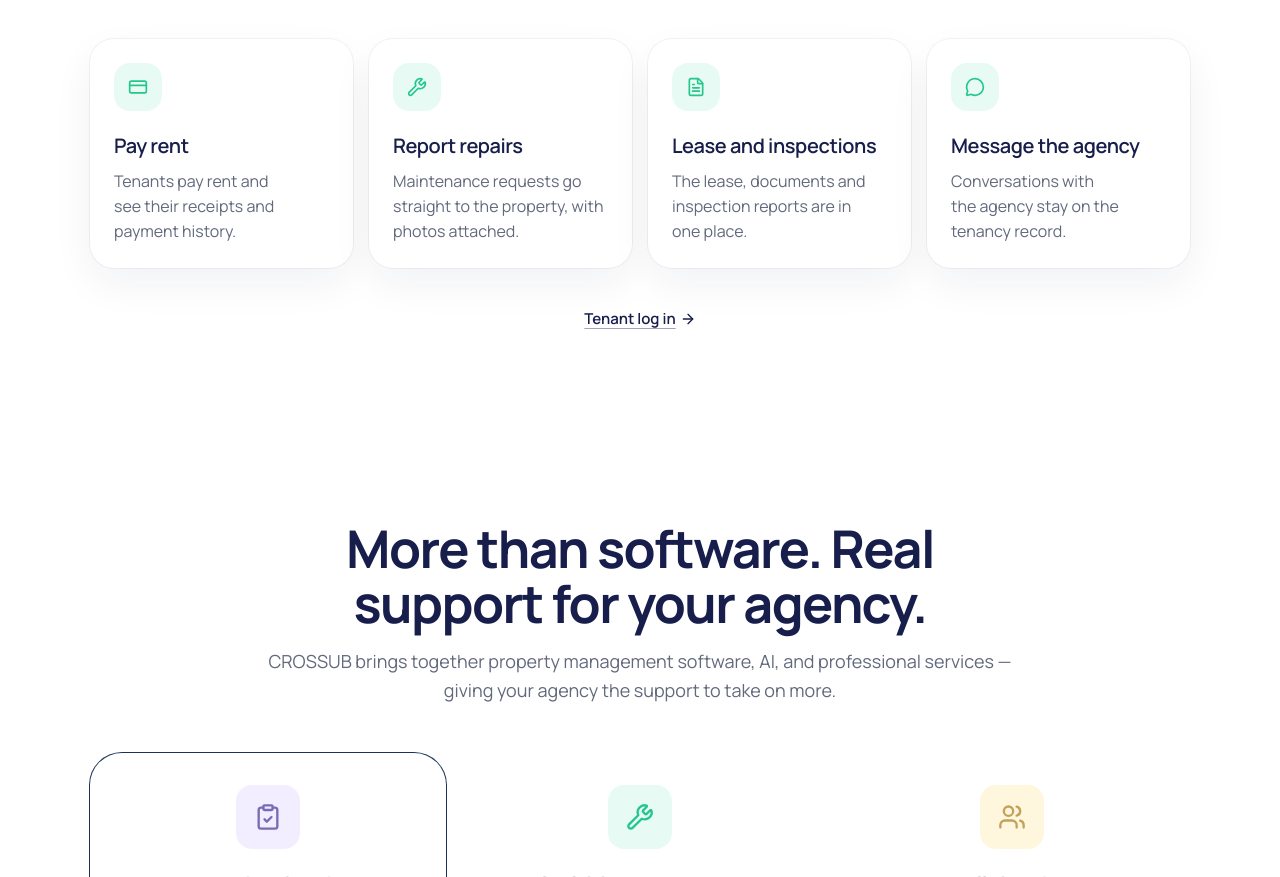
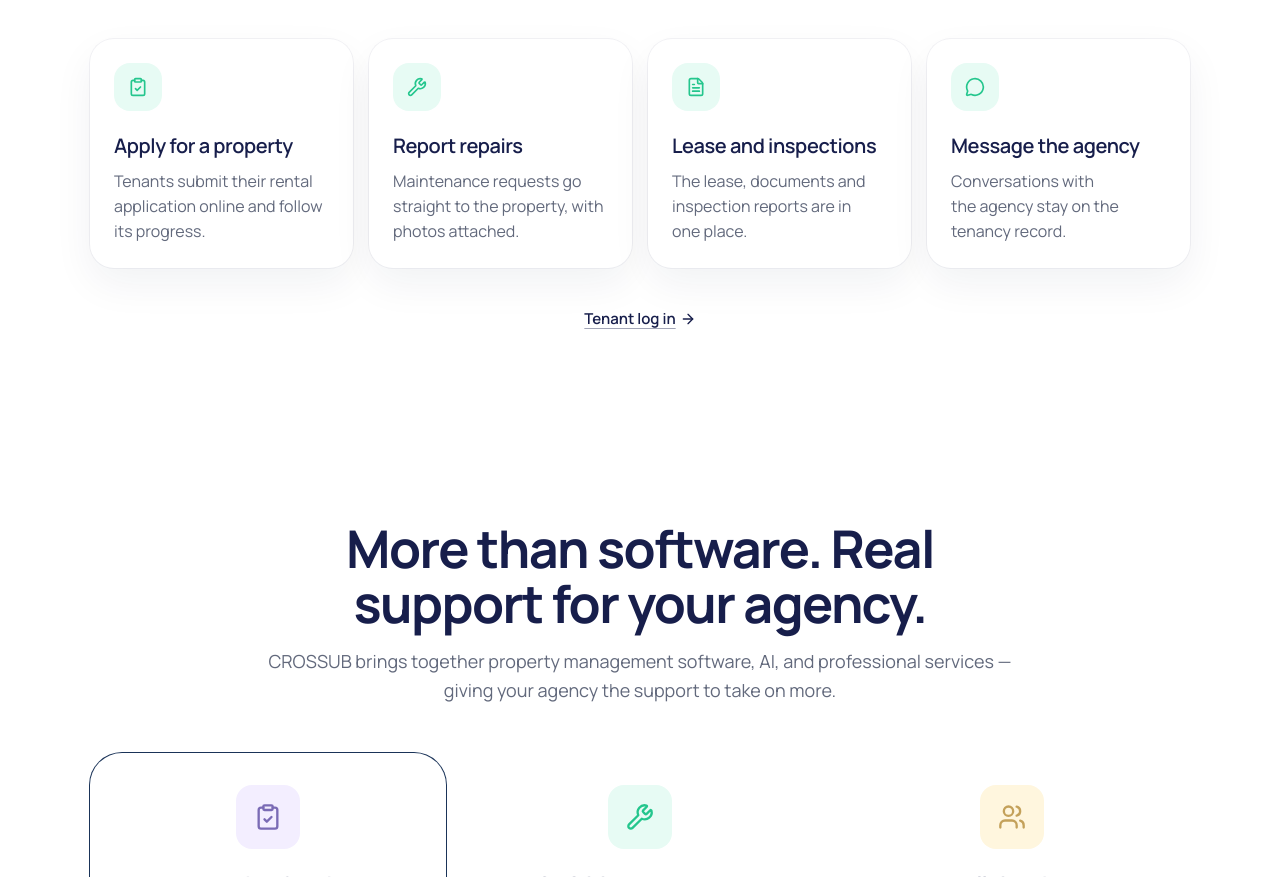
Before and after one commit to crossub-thongz/crossub_web_marketing, a Next.js app in the folder apps/marketing/: page / in a window 1280 px wide. Shown: the part 2320-3197 px from the top of the page. Built offline with nearby package versions, Linux system fonts and the light colour scheme; no server answers.

Commit message:
Removed Pay rent (Tenant)

```diff
--- a/apps/marketing/components/site/home-page.tsx
+++ b/apps/marketing/components/site/home-page.tsx
@@ -2,7 +2,6 @@ import {
   ArrowRight,
   Check,
   ClipboardCheck,
-  CreditCard,
   FileText,
   Home,
   MessageCircle,
@@ -45,9 +44,9 @@ const MANAGE = [
 
 const TENANT_PORTAL = [
   {
-    title: 'Pay rent',
-    body: 'Tenants pay rent and see their receipts and payment history.',
-    icon: CreditCard,
+    title: 'Apply for a property',
+    body: 'Tenants submit their rental application online and follow its progress.',
+    icon: ClipboardCheck,
   },
   {
     title: 'Report repairs',
```
